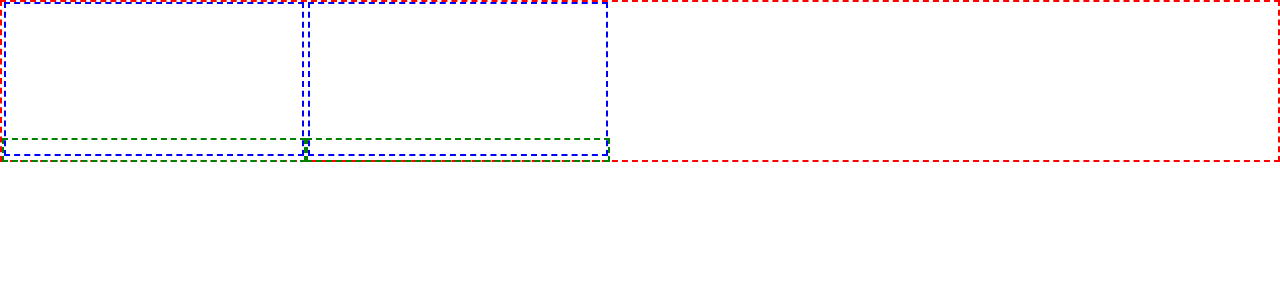
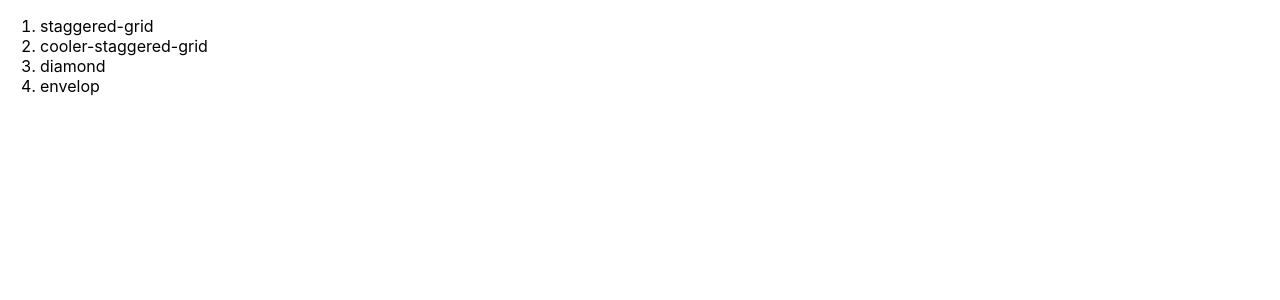
Before and after one commit to mistervaibhav/art-gallery, a Next.js app: page / in a window 1280 px wide. Shown: the top 300 px of the page. Built offline with nearby package versions, Linux system fonts and the light colour scheme.

Commit message:
Clean the index page

```diff
--- /dev/null
+++ b/components/Galleries/List/index.tsx
@@ -0,0 +1,33 @@
+import Link from "next/link";
+import React from "react";
+
+const List = () => {
+  return (
+    <div>
+      <ol>
+        <li>
+          <Link href="/staggered-grid">
+            <a>staggered-grid</a>
+          </Link>
+        </li>
+        <li>
+          <Link href="/cooler-staggered-grid">
+            <a>cooler-staggered-grid</a>
+          </Link>
+        </li>
+        <li>
+          <Link href="/diamond">
+            <a>diamond</a>
+          </Link>
+        </li>
+        <li>
+          <Link href="/envelop">
+            <a>envelop</a>
+          </Link>
+        </li>
+      </ol>
+    </div>
+  );
+};
+
+export default List;
--- a/pages/index.tsx
+++ b/pages/index.tsx
@@ -1,6 +1,7 @@
 import type { NextPage } from "next";
 import Head from "next/head";
 import Gallery from "../components/Galleries";
+import List from "../components/Galleries/List";
 
 const Home: NextPage = () => {
   return (
@@ -8,7 +9,8 @@ const Home: NextPage = () => {
       <Head>
         <title>Art Galley</title>
       </Head>
-      <Gallery />
+      {/* <Gallery /> */}
+      <List />
     </div>
   );
 };
```
Also changed, not shown: components/StaggeredGrid/helpers.ts (added, +10 -0 lines).
